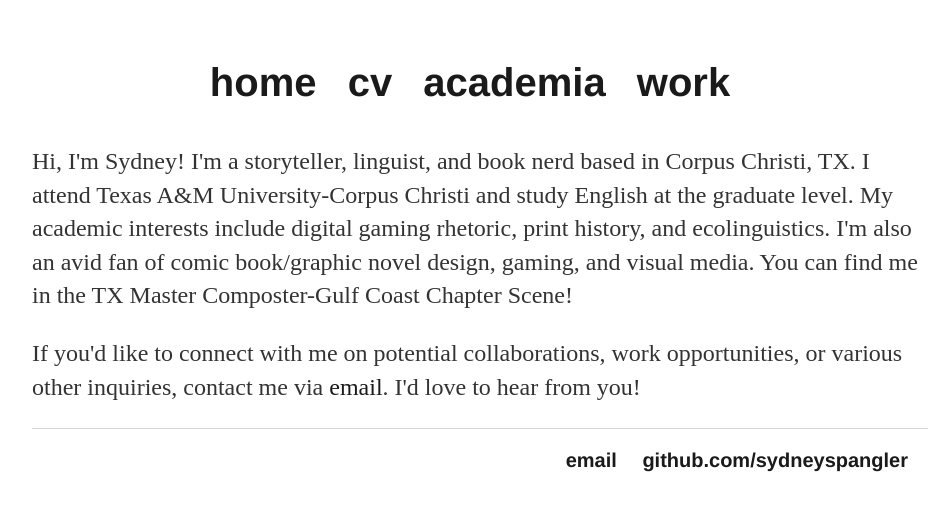
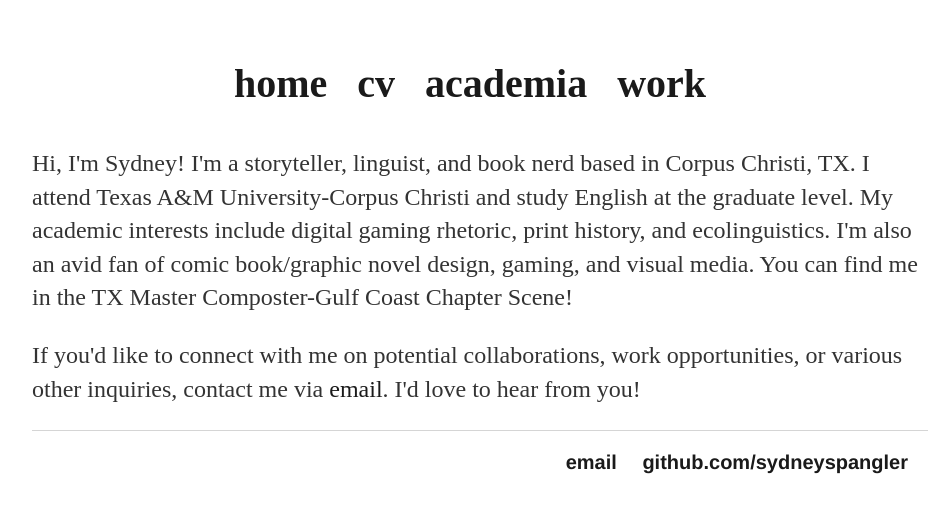
Before and after one commit to sydneyspangler/sydneyspangler.github.io, a Jekyll site: the page built from index.html, in a window 1280 px wide. Shown: the top 513 px of the page, without its empty margins (160-1108 px from the left). Built offline with Jekyll 4.4.1, drawn with Linux system fonts in a browser that asks for light colours.

Commit message:
Update main.css

```diff
--- a/css/main.css
+++ b/css/main.css
@@ -1,11 +1,12 @@
 body {
     margin: 60px auto;
     width: 70%;
+    font-family:'American Typewriter', 'serf';
     text-align: left;
     color: #292929
 }
 nav ul {
-    font-family:'Helvetica', 'Arial', 'Sans-Serif';
+    font-family:'American Typewriter', 'serf';
     font-size: 40px;
     padding: 0px;
     list-style: none;
```
